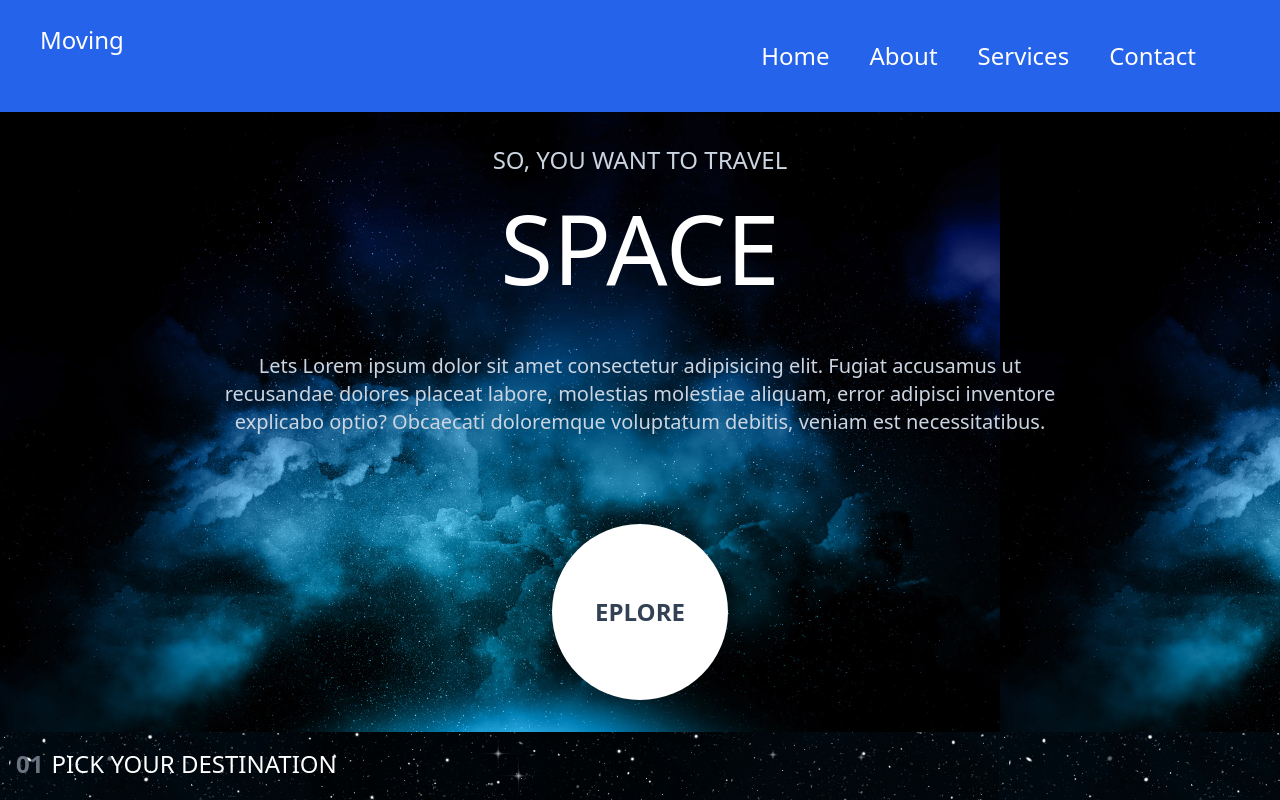
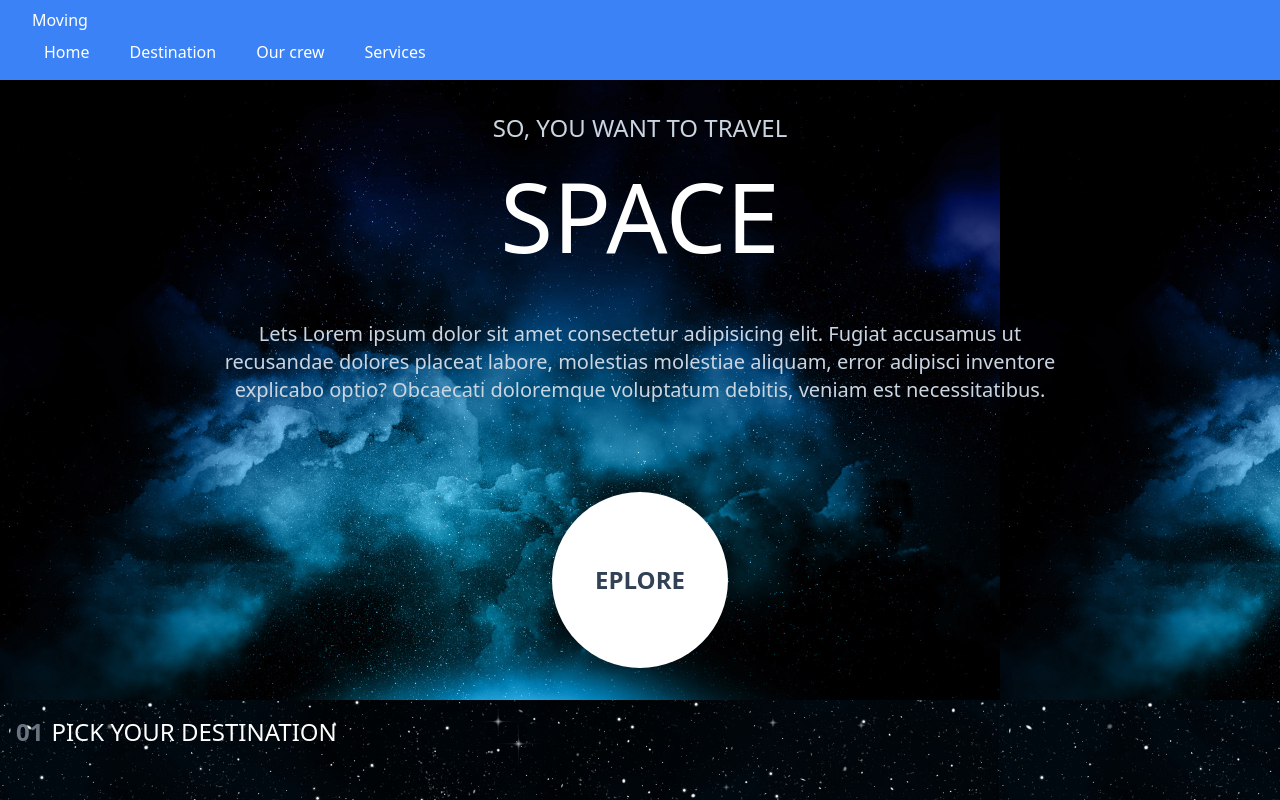
Before and after one commit to mktmakanta/move-landing-page, a React (Vite) app in the folder my-project/: page / in a window 1280 px wide. Shown: the top 800 px of the page. Built offline with nearby package versions, Linux system fonts and the light colour scheme.

Commit message:
i have been able to complete the mobile version, moving unto the medium/tablet screen

```diff
--- a/my-project/src/Header.jsx
+++ b/my-project/src/Header.jsx
@@ -4,8 +4,7 @@ import Navbar from "./Nav.jsx"
 function Header() {
 return (
   <>
-    <header className="h-fit w-screen bg-blue-600 text-white flex justify-between px-10 py-6 text-2xl  " >
-      <h1>Moving</h1>
+    <header >
       <div  >
         <Navbar />
       </div>
--- a/my-project/src/Nav.jsx
+++ b/my-project/src/Nav.jsx
@@ -4,19 +4,20 @@ const Navbar = () => {
   const [isOpen, setIsOpen] = useState(false);
 
   return (
-    <nav className="">
+    <nav className=" bg-blue-500 text-white">
       <div className="max-w-7xl mx-auto px-4 sm:px-6 lg:px-8">
-        <div className="flex items-center justify-between h-16">
-          <div className="flex md:hidden">
+        <div className="flex items-center justify-between h-20">
+          <div className="flex justify-between w-full md:hidden">
+            <h2 className='text-2xl font-bold'>Moving</h2>
             <button
               onClick={() => setIsOpen(!isOpen)}
-              className="inline-flex items-center justify-center p-2 rounded-md text-white hover:text-white hover:bg-blue-500 focus:outline-none focus:ring-2 focus:ring-offset-2 focus:ring-offset focus:ring-white"
+              className="inline-flex items-center justify-center p-2 rounded-md  hover:text-white hover:bg-blue-500 focus:outline-none focus:ring-2 focus:ring-offset-2 focus:ring-offset focus:ring-white"
               aria-controls="mobile-menu"
               aria-expanded="false"
             >
               <span className="sr-only">Open main menu</span>
               {!isOpen ? (
-                <svg xmlns="http://www.w3.org/2000/svg" className="h-6 w-6" fill="none" viewBox="0 0 24 24" stroke="currentColor">
+                <svg xmlns="http://www.w3.org/2000/svg" className="h-6 w-6 text-white " fill="none" viewBox="0 0 24 24" stroke="currentColor">
                   <path strokeLinecap="round" strokeLinejoin="round" strokeWidth={2} d="M4 6h16M4 12h16M4 18h16" />
                 </svg>
               ) : (
@@ -27,23 +28,26 @@ const Navbar = () => {
             </button>
           </div>
           <div className="hidden md:block">
+            <h2>Moving</h2>
             <div className="flex space-x-4">
               <a href="#" className="px-3 py-2 text-white">Home</a>
-              <a href="#" className="px-3 py-2 text-white">About</a>
+              <a href="#" className="px-3 py-2 text-white">Destination</a>
+              <a href="#" className="px-3 py-2 text-white">Our crew</a>
               <a href="#" className="px-3 py-2 text-white">Services</a>
-              <a href="#" className="px-3 py-2 text-white">Contact</a>
             </div>
           </div>
         </div>
       </div>
       {isOpen && (
+        <div>
         <div className="md:hidden" id="mobile-menu">
-          <div className="px-2 pt-2 pb-3 space-y-1 sm:px-3 w-full">
-            <a href="#" className="block px-3 py-2 text-base font-medium text-white hover:text-white hover:bg-gray-700">Home</a>
-            <a href="#" className="block px-3 py-2 text-base font-medium text-white hover:text-white hover:bg-gray-700">About</a>
-            <a href="#" className="block px-3 py-2 text-base font-medium text-white hover:text-white hover:bg-gray-700">Services</a>
-            <a href="#" className="block px-3 py-2 text-base font-medium text-white hover:text-white hover:bg-gray-700">Contact</a>
+          <div className="px-2 pt-2 pb-3 space-y-1 sm:px-3 w-full text-2xl flex flex-col items-center rounded-full">
+            <a href="#" className="block px-24 rounded-full py-2  font-medium text-white hover:text-white hover:bg-blue-400">Home</a>
+            <a href="#" className="block px-24 rounded-full py-2  font-medium text-white hover:text-white hover:bg-blue-400">Destination</a>
+            <a href="#" className="block px-24 rounded-full py-2  font-medium text-white hover:text-white hover:bg-blue-400">Our crew</a>
+            <a href="#" className="block px-24 rounded-full py-2  font-medium text-white hover:text-white hover:bg-blue-400">Services</a>
           </div>
+        </div>
         </div>
       )}
     </nav>
```
